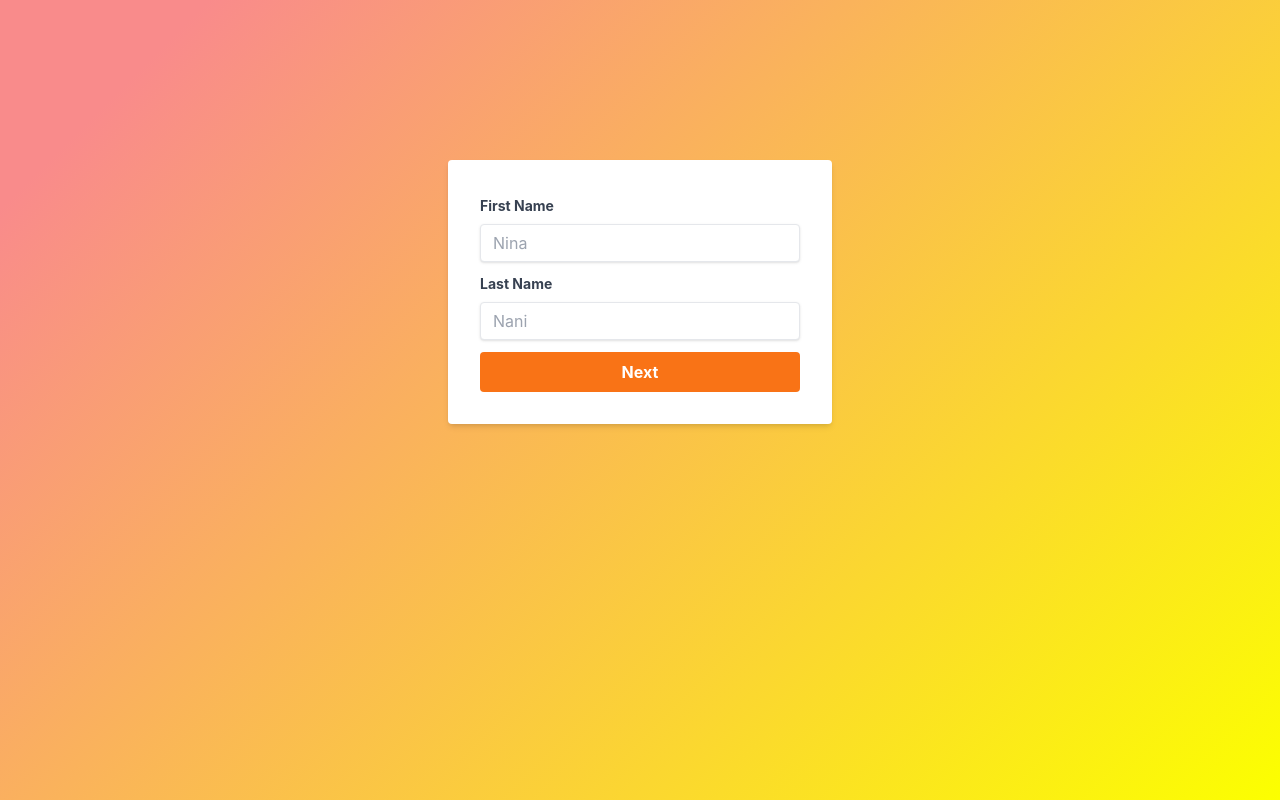
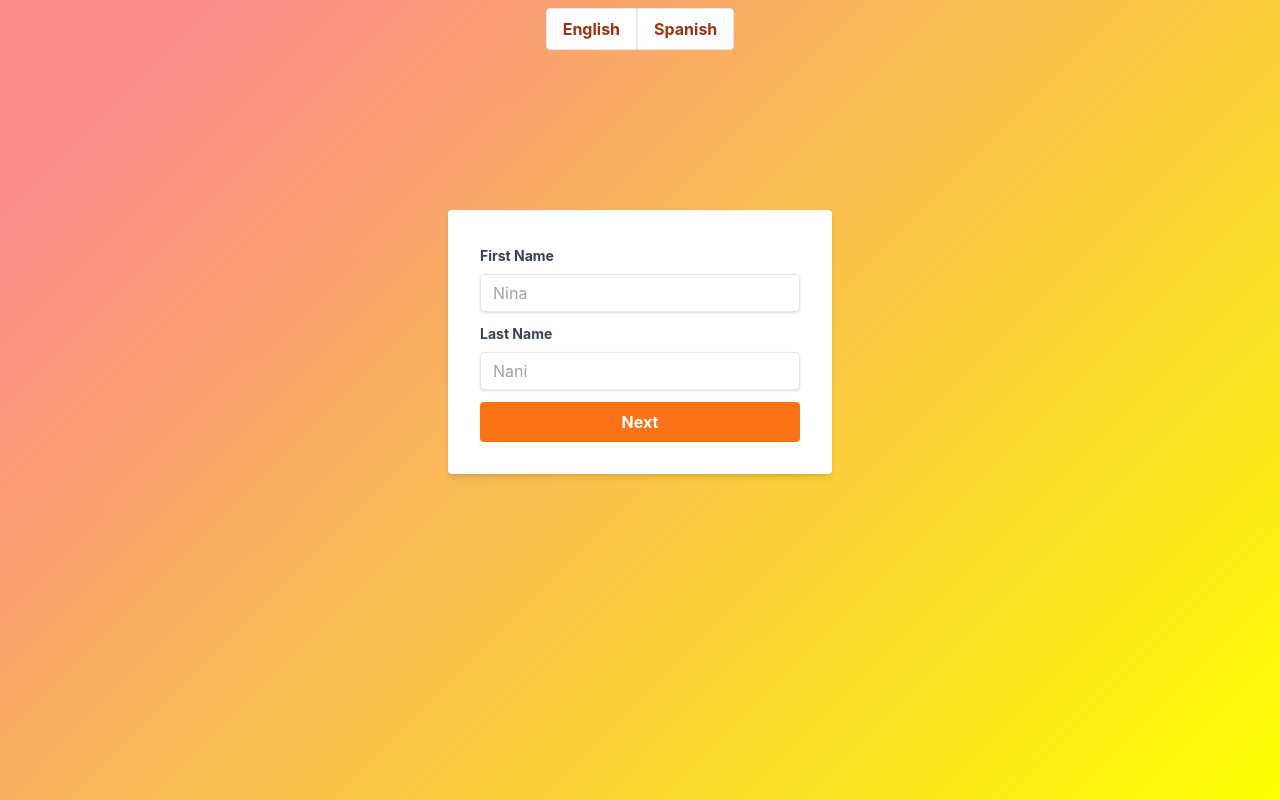
Before and after one commit to nsusak/registrationForm, a React (Create React App) app: page / in a window 1280 px wide. Built offline with nearby package versions, Linux system fonts and the light colour scheme.

Commit message:
languages

```diff
--- a/src/components/FormValidation.js
+++ b/src/components/FormValidation.js
@@ -9,6 +9,78 @@ const FormValidation = () => {
     formState: { errors },
   } = useForm();
   const [step, setStep] = useState(1);
+  const [language, setLanguage] = useState("english");
+  const languageLabels = {
+    english: {
+      english: "English",
+      spanish: "Spanish",
+      firstName: "First Name",
+      lastName: "Last Name",
+      username: "Username",
+      email: "Email",
+      password: "Password",
+      confirmPassword: "Confirm Password",
+      termsAndConditions: "I accept the terms and conditions",
+      nextButton: "Next",
+      submitButton: "Submit",
+      errorMessages: {
+        firstNameRequired: "First name is required",
+        firstNamePattern: "Alphabetical characters only",
+        firstNameLength:
+          "Name must be greater than 2 characters and less than 25",
+        lastNameRequired: "Last name is required",
+        lastNamePattern: "Alphabetical characters only",
+        lastNameLength:
+          "Name must be greater than 2 characters and less than 25",
+        usernameRequired: "Username is required",
+        usernameMaxLength: "Username should be less than 20 characters",
+        emailRequired: "Email is required",
+        emailPattern: "Please write correct email address",
+        passwordRequired: "Password is required",
+        passwordMinLength: "Your password must be greater than 8 characters",
+        confirmPasswordRequired: "Please confirm your password",
+        confirmPasswordValidate: "Passwords do not match",
+        termsAndConditionsRequired: "Please accept the terms and conditions",
+      },
+    },
+    spanish: {
+      english: "Inglés",
+      spanish: "Español",
+      firstName: "Nombre",
+      lastName: "Apellido",
+      username: "Nombre de usuario",
+      email: "Correo electrónico",
+      password: "Contraseña",
+      confirmPassword: "Confirmar contraseña",
+      termsAndConditions: "Acepto los términos y condiciones",
+      nextButton: "Siguiente",
+      submitButton: "Enviar",
+      errorMessages: {
+        firstNameRequired: "Nombre es obligatorio",
+        firstNamePattern: "Solo caracteres alfabéticos",
+        firstNameLength:
+          "El nombre debe tener más de 2 caracteres y menos de 25",
+        lastNameRequired: "Apellido es obligatorio",
+        lastNamePattern: "Solo caracteres alfabéticos",
+        lastNameLength:
+          "El apellido debe tener más de 2 caracteres y menos de 25",
+        usernameRequired: "Nombre de usuario es obligatorio",
+        usernameMaxLength:
+          "El nombre de usuario debe tener menos de 20 caracteres",
+        emailRequired: "Correo electrónico es obligatorio",
+        emailPattern:
+          "Por favor, escriba una dirección de correo electrónico válida",
+        passwordRequired: "Contraseña es obligatoria",
+        passwordMinLength: "Su contraseña debe tener más de 8 caracteres",
+        confirmPasswordRequired: "Por favor, confirme su contraseña",
+        confirmPasswordValidate: "Las contraseñas no coinciden",
+        termsAndConditionsRequired:
+          "Por favor, acepte los términos y condiciones",
+      },
+    },
+  };
+
+  const labels = languageLabels[language];
 
   const onNextStep = async () => {
     if (step === 1) {
@@ -25,25 +97,27 @@ const FormValidation = () => {
         console.log(watch(data));
       })();
     }
-
-    // console.log(isStepValid, "is step valid");
   };
-  //   const onSubmit = (data, event) => {
-  //     console.log("TRYING OT SUBMIT");
-  //     console.log("Form submitted with data:", data);
-  //     // if (step === 1) {
-  //     //   setStep(2);
-  //     //   event.preventDefault();
-  //     // } else if (step === 2) {
-  //     //   event.preventDefault();
-  //     //   alert(JSON.stringify(data));
-  //     //   console.log(watch(data));
-  //     // }
-  //     console.log(event, data);
-  //   };
 
   return (
     <div>
+      <div>
+        <div class="inline-flex mt-2">
+          <button
+            onClick={() => setLanguage("english")}
+            class="bg-white hover:bg-orange-400 text-orange-800 font-bold py-2 px-4 rounded-l border"
+          >
+            {labels.english}
+          </button>
+
+          <button
+            onClick={() => setLanguage("spanish")}
+            class="bg-white hover:bg-orange-400 text-orange-800 font-bold py-2 px-4 rounded-r border"
+          >
+            {labels.spanish}
+          </button>
+        </div>
+      </div>
       <div className="w-96 m-40 text-left">
         <form
           className="bg-white shadow-md rounded px-8 pt-6 pb-8 mb-4"
@@ -52,7 +126,7 @@ const FormValidation = () => {
           {step === 1 && (
             <div>
               <label className="block text-gray-700 text-sm font-bold mt-3 mb-2">
-                First Name
+                {labels.firstName}
               </label>
               <input
                 className="shadow appearance-none border rounded w-full py-2 px-3 text-gray-700 leading-tight focus:outline-none focus:shadow-outline"
@@ -68,21 +142,25 @@ const FormValidation = () => {
               />
 
               {errors?.firstName?.type === "required" && (
-                <p className="text-red-500">First name is required</p>
+                <p className="text-red-500">
+                  {labels.errorMessages.firstNameRequired}
+                </p>
               )}
               {errors?.firstName?.type === "pattern" && (
-                <p className="text-red-500">Alphabetical characters only</p>
+                <p className="text-red-500">
+                  {labels.errorMessages.firstNamePattern}
+                </p>
               )}
 
               {(errors?.firstName?.type === "minLength" ||
                 errors?.firstName?.type === "maxLength") && (
                 <p className="text-red-500">
-                  Name must be greater than 2 characters and less than 25
+                  {labels.errorMessages.firstNameLength}
                 </p>
               )}
 
               <label className="block text-gray-700 text-sm font-bold mt-3 mb-2">
-                Last Name
+                {labels.lastName}
               </label>
               <input
                 className="shadow appearance-none border rounded w-full py-2 px-3 text-gray-700 leading-tight focus:outline-none focus:shadow-outline"
@@ -100,15 +178,19 @@ const FormValidation = () => {
               {(errors?.lastName?.type === "minLength" ||
                 errors?.lastName?.type === "maxLength") && (
                 <p className="text-red-500">
-                  Name must be greater than 2 characters and less than 25
+                  {labels.errorMessages.lastNameLength}
                 </p>
               )}
 
               {errors?.lastName?.type === "required" && (
-                <p className="text-red-500">Last name is required</p>
+                <p className="text-red-500">
+                  {labels.errorMessages.lastNameRequired}
+                </p>
               )}
               {errors?.lastName?.type === "pattern" && (
-                <p className="text-red-500">Alphabetical characters only</p>
+                <p className="text-red-500">
+                  {labels.errorMessages.lastNamePattern}
+                </p>
               )}
               {errors && (
                 <button
@@ -116,7 +198,7 @@ const FormValidation = () => {
                   onClick={onNextStep}
                   className="w-full bg-orange-500 hover:bg-orange-600 text-white font-bold py-2 px-4 rounded focus:outline-none focus:shadow-outline mt-3"
                 >
-                  Next
+                  {labels.nextButton}
                 </button>
               )}
             </div>
@@ -125,7 +207,7 @@ const FormValidation = () => {
           {step === 2 && (
             <div>
               <label className="block text-gray-700 text-sm font-bold mt-3 mb-2">
-                Username
+                {labels.username}
               </label>
               <input
                 className="shadow appearance-none border rounded w-full py-2 px-3 text-gray-700 leading-tight focus:outline-none focus:shadow-outline"
@@ -139,16 +221,18 @@ const FormValidation = () => {
               />
 
               {errors?.username?.type === "required" && (
-                <p className="text-red-500">Username is required</p>
+                <p className="text-red-500">
+                  {labels.errorMessages.usernameRequired}
+                </p>
               )}
               {errors?.username?.type === "maxLength" && (
                 <p className="text-red-500">
-                  Username should be less than 20 characters
+                  {labels.errorMessages.usernameMaxLength}
                 </p>
               )}
 
               <label className="block text-gray-700 text-sm font-bold mt-3 mb-2">
-                Email
+                {labels.email}
               </label>
               <input
                 className="shadow appearance-none border rounded w-full py-2 px-3 text-gray-700 leading-tight focus:outline-none focus:shadow-outline"
@@ -163,16 +247,18 @@ const FormValidation = () => {
               />
 
               {errors?.email?.type === "required" && (
-                <p className="text-red-500">Email is required</p>
+                <p className="text-red-500">
+                  {labels.errorMessages.emailRequired}
+                </p>
               )}
               {errors?.email?.type === "pattern" && (
                 <p className="text-red-500">
-                  Please write correct email address
+                  {labels.errorMessages.emailPattern}
                 </p>
               )}
 
               <label className="block text-gray-700 text-sm font-bold mt-3 mb-2">
-                Password
+                {labels.password}
               </label>
               <input
                 className="shadow appearance-none border rounded w-full py-2 px-3 text-gray-700 leading-tight focus:outline-none focus:shadow-outline"
@@ -189,11 +275,13 @@ const FormValidation = () => {
               />
 
               {errors?.password?.type === "required" && (
-                <p className="text-red-500">Password is required</p>
+                <p className="text-red-500">
+                  {labels.errorMessages.passwordRequired}
+                </p>
               )}
               {errors?.password?.type === "minLength" && (
                 <p className="text-red-500">
-                  Your password must be greater than 8 characters
+                  {labels.errorMessages.passwordMinLength}
                 </p>
               )}
 
@@ -204,7 +292,7 @@ const FormValidation = () => {
               )} */}
 
               <label className="block text-gray-700 text-sm font-bold mt-3 mb-2">
-                Confirm Password
+                {labels.confirmPassword}
               </label>
               <input
                 className="shadow appearance-none border rounded w-full py-2 px-3 text-gray-700 leading-tight focus:outline-none focus:shadow-outline"
@@ -218,10 +306,14 @@ const FormValidation = () => {
               />
 
               {errors?.passwordConfirm?.type === "required" && (
-                <p className="text-red-500">Please confirm your password</p>
+                <p className="text-red-500">
+                  {labels.errorMessages.confirmPasswordRequired}
+                </p>
               )}
               {errors?.passwordConfirm?.type === "validate" && (
-                <p className="text-red-500">Passwords do not match</p>
+                <p className="text-red-500">
+                  {labels.errorMessages.confirmPasswordValidate}
+                </p>
               )}
 
               <label className="block text-gray-700 text-sm font-bold mt-3 mb-2">
@@ -231,12 +323,12 @@ const FormValidation = () => {
                     required: true,
                   })}
                 />
-                I accept the terms and conditions
+                {labels.termsAndConditions}
               </label>
 
               {errors?.termsAndConditions?.type === "required" && (
                 <p className="text-red-500">
-                  Please accept the terms and conditions
+                  {labels.errorMessages.termsAndConditionsRequired}
                 </p>
               )}
 
@@ -245,7 +337,7 @@ const FormValidation = () => {
                 onClick={onNextStep}
                 className="w-full bg-orange-500 hover:bg-orange-600 text-white font-bold py-2 px-4 rounded focus:outline-none focus:shadow-outline mt-3"
               >
-                Submit
+                {labels.submitButton}
               </button>
             </div>
           )}
```
